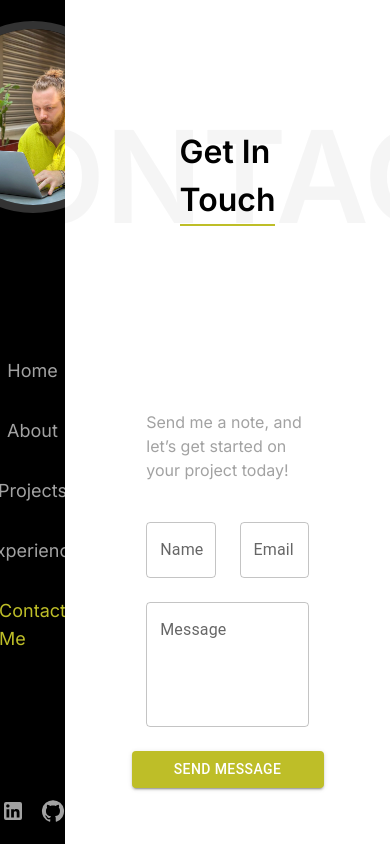
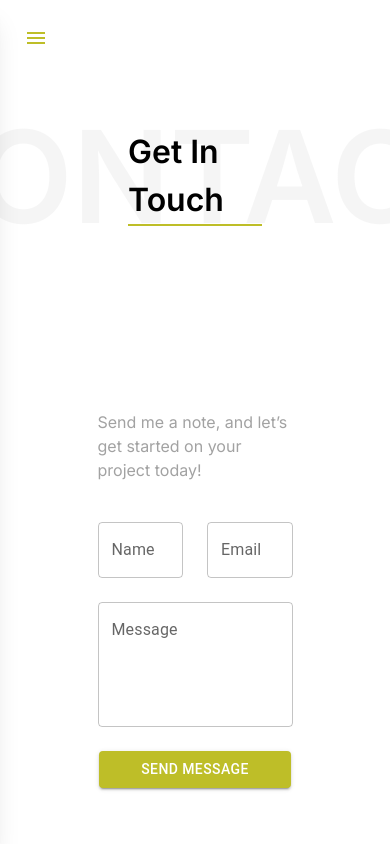
Before and after one commit to enesmalikdmn/personal-website, a Next.js app: page /contact in a window 390 px wide. Built offline with nearby package versions, Linux system fonts and the light colour scheme.

Commit message:
style: sidebar responsive design

```diff
--- a/app/layout.tsx
+++ b/app/layout.tsx
@@ -1,23 +1,50 @@
+"use client";
+
 import "./globals.css";
 import { Inter } from "next/font/google";
 import Sidebar from "@/components/sidebar";
-import PageTransition from "@/components/PageTransition"
+import PageTransition from "@/components/PageTransition";
+import { useState } from "react";
+import MenuIcon from "@mui/icons-material/Menu";
 
 const inter = Inter({ subsets: ["latin"] });
 
-export const metadata = {
-  title: "Enes Malik Duman",
-  description: "Enes Malik Duman - Personal Website",
-};
+// export const metadata = {
+//   title: "Enes Malik Duman",
+//   description: "Enes Malik Duman - Personal Website",
+// };
 
-export default function RootLayout({ children }: { children: React.ReactNode }) {
+export default function RootLayout({
+  children,
+}: {
+  children: React.ReactNode;
+}) {
+  const [sidebarOpen, setSidebarOpen] = useState(false);
+
   return (
     <html lang="en">
       <body className={inter.className}>
+        <button
+          className="xl:hidden fixed top-4 left-4 z-50  text-[#BEBE28] p-2 rounded-xl"
+          onClick={() => setSidebarOpen(!sidebarOpen)}
+        >
+          <MenuIcon />
+        </button>
+
         <div className="flex">
-          <Sidebar />
-          <div className="flex flex-col w-5/6 h-screen overflow-hidden">
-            <PageTransition>{children}</PageTransition> {/* Animasyon buraya eklendi */}
+          {/* Sidebar */}
+          <div
+            className={`fixed inset-y-0 left-0 z-40 bg-white w-full sm:w-full md:w-full lg:w-full xl:w-1/6 h-screen shadow-xl transform transition-transform duration-300 ease-in-out
+              ${
+                sidebarOpen ? "translate-x-0" : "-translate-x-full"
+              } xl:relative xl:translate-x-0`}
+          >
+            <Sidebar />
+          </div>
+
+          {/* Ana İçerik */}
+          <div className="flex flex-col w-full xl:w-5/6 h-screen overflow-hidden">
+            <PageTransition>{children}</PageTransition>
           </div>
         </div>
       </body>
--- a/components/sidebar.tsx
+++ b/components/sidebar.tsx
@@ -7,7 +7,7 @@ import GitHubIcon from '@mui/icons-material/GitHub';
 
 const Sidebar = () => {
   return (
-    <div className="w-1/6 h-screen flex flex-col gap-36 justify-center items-center bg-black">
+    <div className="h-full w-full flex flex-col gap-36 justify-center items-center bg-black">
       {/* Dönüş Animasyonu için Container */}
       <div className="relative w-48 h-48 group [perspective:1000px]">
         {/* Kartın İç Yapısı */}
```
